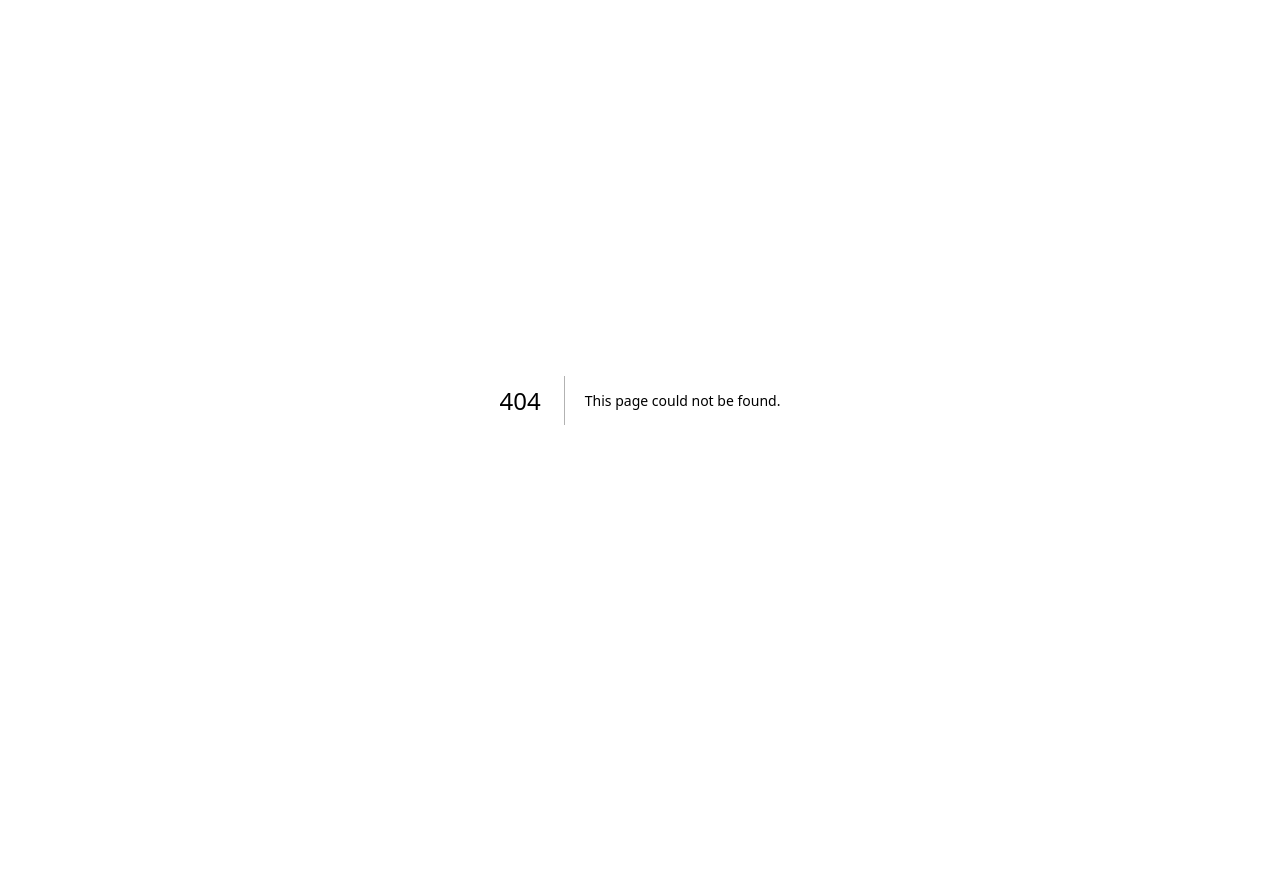
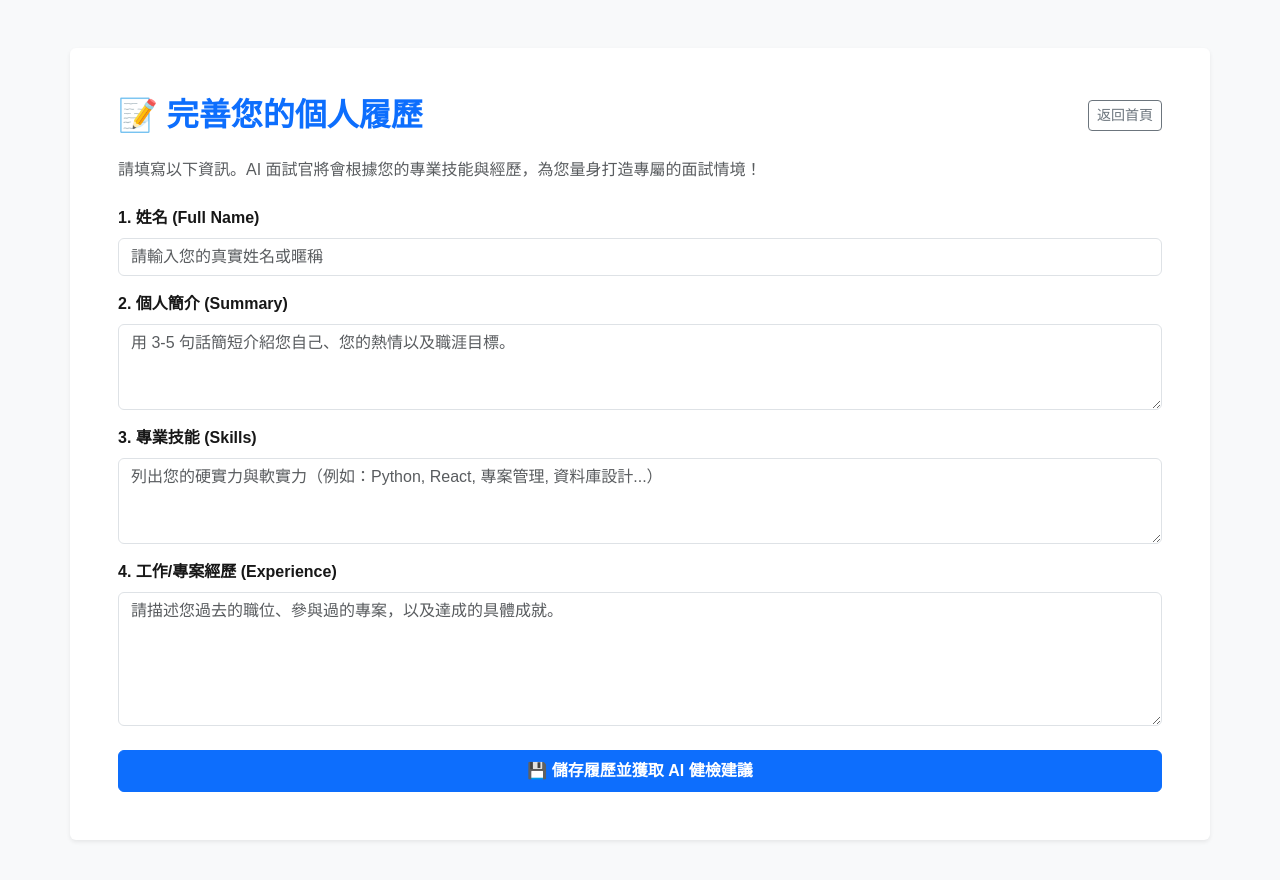
Before and after one commit to Wei0309-lang/AI_Career_Coach, a Next.js app in the folder frontend/: page /resume in a window 1280 px wide. Before the commit this address had no page. Shown: the top 880 px of the page. Before the commit the page ends 800 px from the top, so only its background shows below. Built offline with nearby package versions, Linux system fonts and the light colour scheme; sample sign-in values are in the browser's storage.

Commit message:
更新requirements、初步新增履歷頁面(尚未串接)

```diff
--- /dev/null
+++ b/frontend/app/resume/page.tsx
@@ -0,0 +1,166 @@
+"use client";
+
+import { useState, useEffect } from "react";
+import { useRouter } from "next/navigation";
+import Container from "react-bootstrap/Container";
+
+export default function ResumePage() {
+  const router = useRouter();
+  const [userId, setUserId] = useState<string>("");
+  const [isAuth, setIsAuth] = useState(false);
+  const [loading, setLoading] = useState(false);
+  const [suggestion, setSuggestion] = useState<string>("");
+
+  // 表單資料狀態
+  const [formData, setFormData] = useState({
+    fullName: "",
+    summary: "",
+    skills: "",
+    experience: "",
+  });
+
+  // 🌟 安全守衛：檢查是否已登入
+  useEffect(() => {
+    const storedUser = sessionStorage.getItem("user");
+    if (!storedUser) {
+      router.replace("/");
+    } else {
+      try {
+        const user = JSON.parse(storedUser);
+        if (user && user.id) {
+          setUserId(user.id);
+          setIsAuth(true);
+        } else {
+          router.replace("/");
+        }
+      } catch (e) {
+        router.replace("/");
+      }
+    }
+  }, [router]);
+
+  const handleSubmit = async (e: React.FormEvent) => {
+    e.preventDefault();
+    setLoading(true);
+    setSuggestion("");
+
+    try {
+      const BACKEND_URL = process.env.NEXT_PUBLIC_API_URL || "http://localhost:8001";
+
+      // 呼叫後端 /api/resume 儲存資料並獲取 Gemini 建議
+      const response = await fetch(`${BACKEND_URL}/api/resume`, {
+        method: "POST",
+        headers: { "Content-Type": "application/json" },
+        body: JSON.stringify({
+          user_id: userId,
+          ...formData,
+        }),
+      });
+
+      if (!response.ok) {
+        throw new Error("伺服器錯誤");
+      }
+
+      const data = await response.json();
+      setSuggestion(data.suggestion);
+
+    } catch (err) {
+      setSuggestion("❌ 儲存失敗或 AI 健檢服務暫時無法使用，請檢查連線。");
+    } finally {
+      setLoading(false);
+    }
+  };
+
+  if (!isAuth) {
+    return (
+      <div className="min-vh-100 bg-light d-flex justify-content-center align-items-center">
+        <div className="spinner-border text-primary" role="status"></div>
+      </div>
+    );
+  }
+
+  return (
+    <div className="min-vh-100 bg-light py-5">
+      <Container className="max-w-3xl bg-white p-5 rounded shadow-sm">
+        <div className="d-flex justify-content-between align-items-center mb-4">
+          <h2 className="fw-bold text-primary mb-0">📝 完善您的個人履歷</h2>
+          <button onClick={() => router.push("/")} className="btn btn-outline-secondary btn-sm">
+            返回首頁
+          </button>
+        </div>
+
+        <p className="text-muted mb-4">
+          請填寫以下資訊。AI 面試官將會根據您的專業技能與經歷，為您量身打造專屬的面試情境！
+        </p>
+
+        <form onSubmit={handleSubmit}>
+          <div className="mb-3">
+            <label className="form-label fw-bold">1. 姓名 (Full Name)</label>
+            <input
+              type="text"
+              className="form-control"
+              placeholder="請輸入您的真實姓名或暱稱"
+              value={formData.fullName}
+              onChange={(e) => setFormData({ ...formData, fullName: e.target.value })}
+              required
+            />
+          </div>
+
+          <div className="mb-3">
+            <label className="form-label fw-bold">2. 個人簡介 (Summary)</label>
+            <textarea
+              className="form-control"
+              rows={3}
+              placeholder="用 3-5 句話簡短介紹您自己、您的熱情以及職涯目標。"
+              value={formData.summary}
+              onChange={(e) => setFormData({ ...formData, summary: e.target.value })}
+              required
+            ></textarea>
+          </div>
+
+          <div className="mb-3">
+            <label className="form-label fw-bold">3. 專業技能 (Skills)</label>
+            <textarea
+              className="form-control"
+              rows={3}
+              placeholder="列出您的硬實力與軟實力（例如：Python, React, 專案管理, 資料庫設計...）"
+              value={formData.skills}
+              onChange={(e) => setFormData({ ...formData, skills: e.target.value })}
+              required
+            ></textarea>
+          </div>
+
+          <div className="mb-4">
+            <label className="form-label fw-bold">4. 工作/專案經歷 (Experience)</label>
+            <textarea
+              className="form-control"
+              rows={5}
+              placeholder="請描述您過去的職位、參與過的專案，以及達成的具體成就。"
+              value={formData.experience}
+              onChange={(e) => setFormData({ ...formData, experience: e.target.value })}
+              required
+            ></textarea>
+          </div>
+
+          <button
+            type="submit"
+            className="btn btn-primary w-100 py-2 fw-bold"
+            disabled={loading}
+          >
+            {loading ? "💾 儲存中並呼叫 AI 健檢..." : "💾 儲存履歷並獲取 AI 健檢建議"}
+          </button>
+        </form>
+
+        {/* 顯示 Gemini 履歷健檢結果 */}
+        {suggestion && (
+          <div className="mt-5 p-4 bg-primary-subtle border border-primary rounded">
+            <h5 className="fw-bold text-primary mb-3">✨ AI 履歷健檢報告</h5>
+            <div style={{ whiteSpace: "pre-wrap", lineHeight: "1.6" }} className="text-dark">
+              {suggestion}
+            </div>
+          </div>
+        )}
+      </Container>
+    </div>
+  );
+}
```
Also changed, not shown: 1 other file (tests, documents, lock files or other folders).
